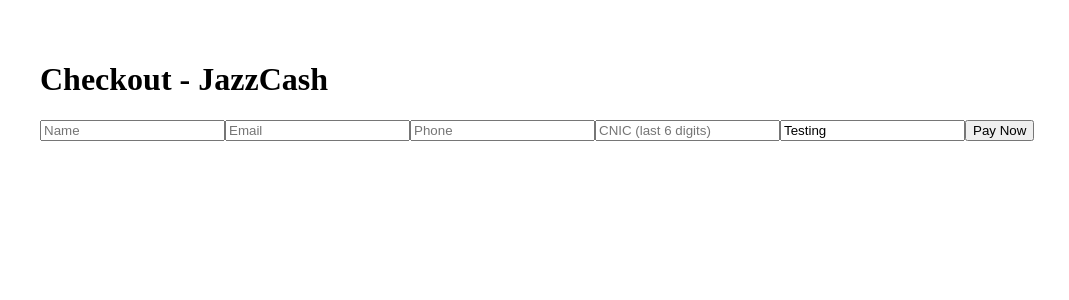
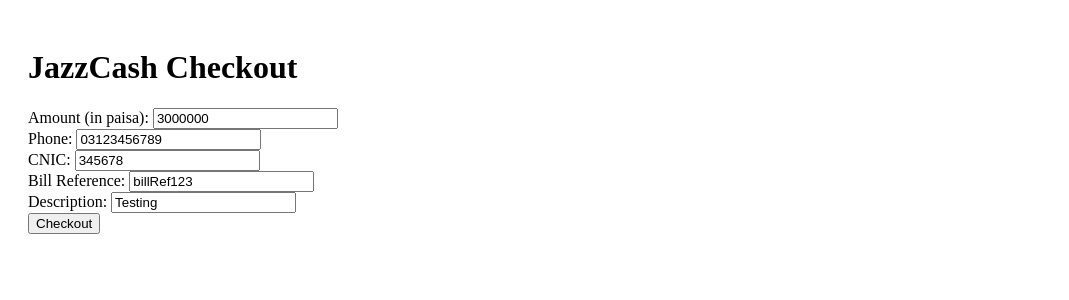
Before and after one commit to naspro-tech/naspro, a Next.js app: page /checkout in a window 1280 px wide. Shown: the top 300 px of the page, without its empty margins (0-1069 px from the left). Built offline with nearby package versions, Linux system fonts and the light colour scheme.

Commit message:
Update checkout.js

```diff
--- a/pages/checkout.js
+++ b/pages/checkout.js
@@ -1,149 +1,98 @@
-// /pages/checkout.js
 import { useState } from "react";
-import { createHmac } from "crypto";
-
-// 🔥 Hardcoded JazzCash credentials (sandbox for testing)
-const MERCHANT_ID = "MC339532";
-const PASSWORD = "2282sxh9z8";
-const INTEGRITY_SALT = "1g90sz31w2"; // replace with your salt
-const JAZZCASH_URL =
-  "https://sandbox.jazzcash.com.pk/ApplicationAPI/API/2.0/Purchase/DoMWalletTransaction";
-
-// Function to create SecureHash
-function createJazzCashHash(params) {
-  const keys = Object.keys(params)
-    .filter(
-      (k) =>
-        k.startsWith("pp_") &&
-        k !== "pp_SecureHash" &&
-        params[k] !== undefined &&
-        params[k] !== null &&
-        params[k] !== ""
-    )
-    .sort();
-
-  const valuesString = keys.map((k) => params[k]).join("&");
-  const hashString = `${INTEGRITY_SALT}&${valuesString}`;
-
-  const hmac = createHmac("sha256", INTEGRITY_SALT);
-  hmac.update(hashString, "utf8");
-  return hmac.digest("hex").toUpperCase();
-}
 
 export default function CheckoutPage() {
   const [form, setForm] = useState({
-    name: "",
-    email: "",
-    phone: "",
-    cnic: "",
+    amount: "3000000", // in paisa (Rs. 30,000.00)
+    phone: "03123456789",
+    cnic: "345678",
+    billReference: "billRef123",
     description: "Testing",
-    amount: "3000000", // PKR 30,000.00
   });
 
   const [response, setResponse] = useState(null);
+  const [loading, setLoading] = useState(false);
 
-  const handleChange = (e) =>
+  const handleChange = (e) => {
     setForm({ ...form, [e.target.name]: e.target.value });
+  };
 
-  const handleSubmit = async (e) => {
-    e.preventDefault();
-
-    // Transaction date & expiry
-    const now = new Date();
-    const txnDateTime = now
-      .toISOString()
-      .replace(/[-T:.Z]/g, "")
-      .slice(0, 14);
-    const expiryDateTime = new Date(now.getTime() + 24 * 60 * 60 * 1000)
-      .toISOString()
-      .replace(/[-T:.Z]/g, "")
-      .slice(0, 14);
-
-    // Build payload
-    const payload = {
-      pp_Language: "EN",
-      pp_MerchantID: MERCHANT_ID,
-      pp_Password: PASSWORD,
-      pp_TxnRefNo: `T${Date.now()}`,
-      pp_Amount: form.amount,
-      pp_TxnCurrency: "PKR",
-      pp_TxnDateTime: txnDateTime,
-      pp_TxnExpiryDateTime: expiryDateTime,
-      pp_BillReference: "billRef123",
-      pp_Description: form.description,
-      pp_MobileNumber: form.phone,
-      pp_CNIC: form.cnic,
-      ppmpf_1: "",
-      ppmpf_2: "",
-      ppmpf_3: "",
-      ppmpf_4: "",
-      ppmpf_5: "",
-      DiscountProfileId: "",
-    };
-
-    payload.pp_SecureHash = createJazzCashHash(payload);
-
+  const handleCheckout = async () => {
+    setLoading(true);
     try {
-      const res = await fetch(JAZZCASH_URL, {
+      const res = await fetch("/api/checkout", {
         method: "POST",
         headers: { "Content-Type": "application/json" },
-        body: JSON.stringify(payload),
+        body: JSON.stringify(form),
       });
 
       const data = await res.json();
       setResponse(data);
     } catch (err) {
       setResponse({ error: err.message });
+    } finally {
+      setLoading(false);
     }
   };
 
   return (
-    <div style={{ padding: "2rem" }}>
-      <h1>Checkout - JazzCash</h1>
-      <form onSubmit={handleSubmit}>
+    <div style={{ padding: 20 }}>
+      <h1>JazzCash Checkout</h1>
+
+      <div>
+        <label>Amount (in paisa): </label>
         <input
-          name="name"
-          placeholder="Name"
-          value={form.name}
+          type="text"
+          name="amount"
+          value={form.amount}
           onChange={handleChange}
-          required
         />
+      </div>
+      <div>
+        <label>Phone: </label>
         <input
-          name="email"
-          type="email"
-          placeholder="Email"
-          value={form.email}
-          onChange={handleChange}
-          required
-        />
-        <input
+          type="text"
           name="phone"
-          placeholder="Phone"
           value={form.phone}
           onChange={handleChange}
-          required
         />
+      </div>
+      <div>
+        <label>CNIC: </label>
         <input
+          type="text"
           name="cnic"
-          placeholder="CNIC (last 6 digits)"
           value={form.cnic}
           onChange={handleChange}
-          required
         />
+      </div>
+      <div>
+        <label>Bill Reference: </label>
         <input
+          type="text"
+          name="billReference"
+          value={form.billReference}
+          onChange={handleChange}
+        />
+      </div>
+      <div>
+        <label>Description: </label>
+        <input
+          type="text"
           name="description"
-          placeholder="Description"
           value={form.description}
           onChange={handleChange}
         />
-        <button type="submit">Pay Now</button>
-      </form>
+      </div>
+
+      <button onClick={handleCheckout} disabled={loading}>
+        {loading ? "Processing..." : "Checkout"}
+      </button>
 
       {response && (
-        <pre style={{ marginTop: "1rem" }}>
+        <pre style={{ marginTop: 20, background: "#eee", padding: 10 }}>
           {JSON.stringify(response, null, 2)}
         </pre>
       )}
     </div>
   );
-            }
+  }
```
